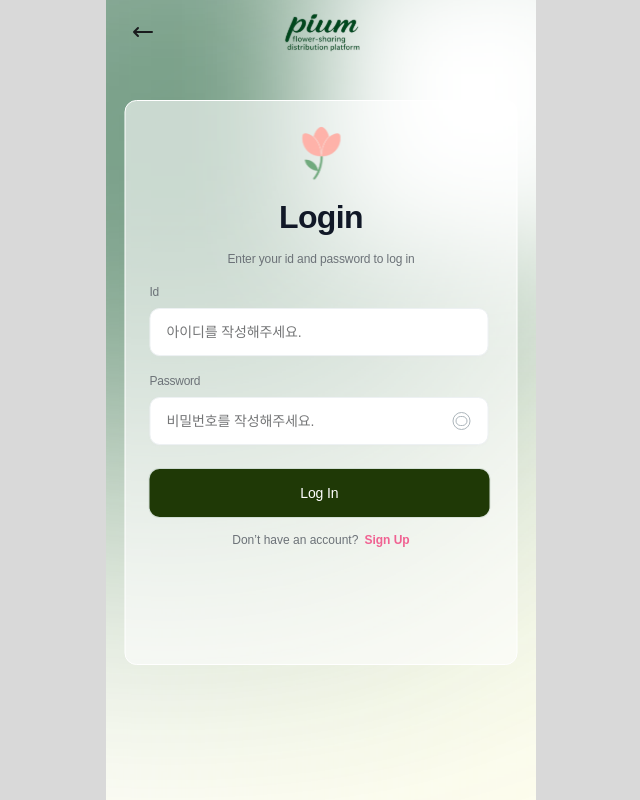
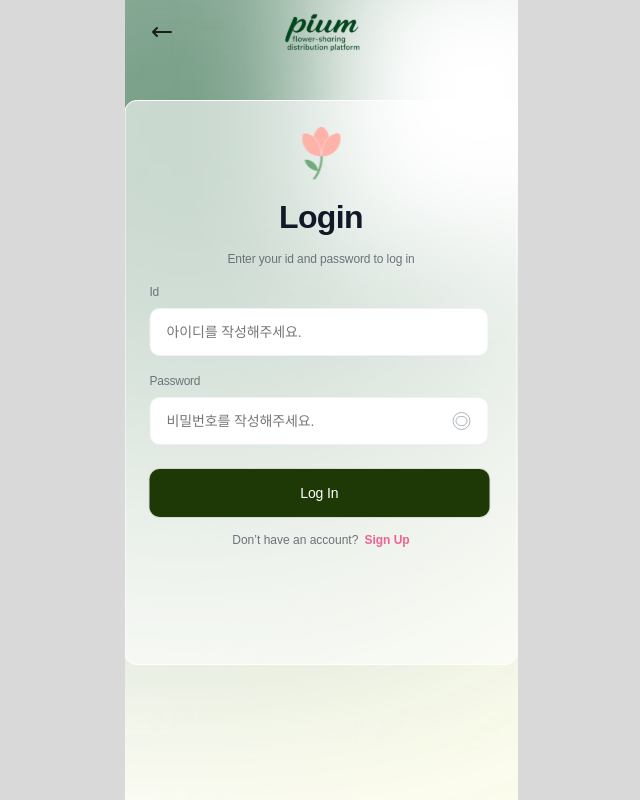
Before and after one commit to jiwoo1020/FE, a React (Vite) app: page /auth/login in a window 1280 px wide. Shown: the whole page, without its empty margins (319-959 px from the left). Built offline with nearby package versions, Linux system fonts and the light colour scheme; a web font is replaced by a local one.

Commit message:
서버URL 변경

```diff
--- a/src/pages/Auth/Login.jsx
+++ b/src/pages/Auth/Login.jsx
@@ -38,14 +38,17 @@ export default function Login() {
 
   const onSubmit = async values => {
     try {
-      const response = await fetch('/api/auth/login', {
+      const response = await fetch(
+        `${import.meta.env.VITE_API_URL}/api/auth/login`,
+        {
           method: 'POST',
           headers: {
             'Content-Type': 'application/json',
             Accept: 'application/json',
           },
           body: JSON.stringify(values),
-      })
+        }
+      )
 
       if (!response.ok) {
         console.error('로그인 실패:', response.status, response.statusText)
@@ -118,15 +121,12 @@ export default function Login() {
 const Container = styled.div`
   position: relative;
   width: 100%;
-  max-width: 430px;
-  height: 100vh;
+  min-height: 100vh;
+  max-width: 393px; /* 모바일 최대 폭 */
   margin: 0 auto;
-  overflow: hidden;
-  background: #fff;
-  padding-top: env(safe-area-inset-top);
-  padding-bottom: env(safe-area-inset-bottom);
+  background: #ffffff;
+  overflow-y: auto;
 `
-
 const Card = styled.div`
   position: absolute;
   left: 50%;
--- a/src/pages/Auth/Signup.jsx
+++ b/src/pages/Auth/Signup.jsx
@@ -85,9 +85,13 @@ export default function Signup() {
   const onSubmit = async data => {
     try {
       console.log('회원가입 요청 payload:', data)
-      const res = await axios.post('/api/user/signup', data, {
-        headers: { 'Content-Type': 'application/json' },
-      })
+      const res = await axios.post(
+        `${import.meta.env.VITE_API_URL}/api/user/signup`,
+        data,
+        {
+          headers: { 'Content-Type': 'application/json' },
+        }
+      )
 
       if (res.status === 200 || res.status === 201) {
         alert('회원가입 성공!')
@@ -238,13 +242,11 @@ export default function Signup() {
 const Container = styled.div`
   position: relative;
   width: 100%;
-  max-width: 430px;
-  height: 100vh;
+  min-height: 100vh;
+  max-width: 393px; /* 모바일 최대 폭 */
   margin: 0 auto;
-  overflow: hidden;
-  background: #fff;
-  padding-top: env(safe-area-inset-top);
-  padding-bottom: env(safe-area-inset-bottom);
+  background: #ffffff;
+  overflow-y: auto;
 `
 
 const Card = styled.div`
--- a/src/pages/GroupBuy.jsx
+++ b/src/pages/GroupBuy.jsx
@@ -16,12 +16,15 @@ export default function GroupBuy() {
       try {
         const token = localStorage.getItem('token')
 
-        const response = await axios.get('/api/group-purchases', {
-          headers: {
-            Authorization: `Bearer ${token}`,
-            'Content-Type': 'application/json',
-          },
-        })
+        const response = await axios.get(
+          `${import.meta.env.VITE_API_URL}/api/group-purchases`,
+          {
+            headers: {
+              Authorization: `Bearer ${token}`,
+              'Content-Type': 'application/json',
+            },
+          }
+        )
 
         let list = response.data?.content ?? []
         const appliedList = JSON.parse(
--- a/src/pages/GroupBuyCreate.jsx
+++ b/src/pages/GroupBuyCreate.jsx
@@ -85,12 +85,16 @@ export default function GroupBuyCreate() {
     try {
       const token = localStorage.getItem('token')
 
-      const response = await axios.post('/api/group-purchases', payload, {
-        headers: {
-          Authorization: `Bearer ${token}`,
-          'Content-Type': 'application/json',
-        },
-      })
+      const response = await axios.post(
+        `${import.meta.env.VITE_API_URL}/api/group-purchases`,
+        payload,
+        {
+          headers: {
+            Authorization: `Bearer ${token}`,
+            'Content-Type': 'application/json',
+          },
+        }
+      )
 
       console.log('✅ 공동구매 생성 성공:', response.data)
       alert(
--- a/src/pages/GroupBuyRegi.jsx
+++ b/src/pages/GroupBuyRegi.jsx
@@ -17,7 +17,7 @@ export default function GroupBuyRegi() {
       try {
         const token = localStorage.getItem('token')
         const response = await axios.get(
-          `/api/group-purchases/${id}`,
+          `${import.meta.env.VITE_API_URL}/api/group-purchases/${id}`,
 
           {
             headers: {
--- a/src/pages/Order.jsx
+++ b/src/pages/Order.jsx
@@ -38,9 +38,12 @@ export default function Order() {
         const token = localStorage.getItem('token')
 
         // 1. 장바구니 가져오기
-        const cartRes = await axios.get('/api/cart/items', {
-          headers: { Authorization: `Bearer ${token}` },
-        })
+        const cartRes = await axios.get(
+          `${import.meta.env.VITE_API_URL}/api/cart/items`,
+          {
+            headers: { Authorization: `Bearer ${token}` },
+          }
+        )
         const cartItems = cartRes.data?.data?.items ?? []
         const cartIds = cartItems.map(item => item.cart_item_id)
 
--- a/src/pages/ProductCart.jsx
+++ b/src/pages/ProductCart.jsx
@@ -203,7 +203,7 @@ export default function ProductCart() {
 
       await Promise.all(
         selectedIds.map(id =>
-          axios.delete(`/api/cart/items/${id}`, {
+          axios.delete(`${import.meta.env.VITE_API_URL}/api/cart/items/${id}`, {
             headers: { Authorization: `Bearer ${token}` },
           })
         )
--- a/vite.config.js
+++ b/vite.config.js
@@ -40,14 +40,14 @@ export default defineConfig({
     }),
   ],
   server: {
-    https: false,
-    proxy: {
-      '/api': {
-        target: 'http://3.106.186.230:8081', // 백엔드 HTTP
-        changeOrigin: true,
-        secure: false,
-      },
-    },
+    https: true,
+    // proxy: {
+    //   '/api': {
+    //     target: 'https://pium.lion.it.kr', // 백엔드 HTTP
+    //     changeOrigin: true,
+    //     secure: false,
+    //   },
+    // },
   },
   resolve: {
     alias: {
```
Also changed, not shown: 1 other file (tests, documents, lock files or other folders). Lines whose indentation alone changed are shown as unchanged.
